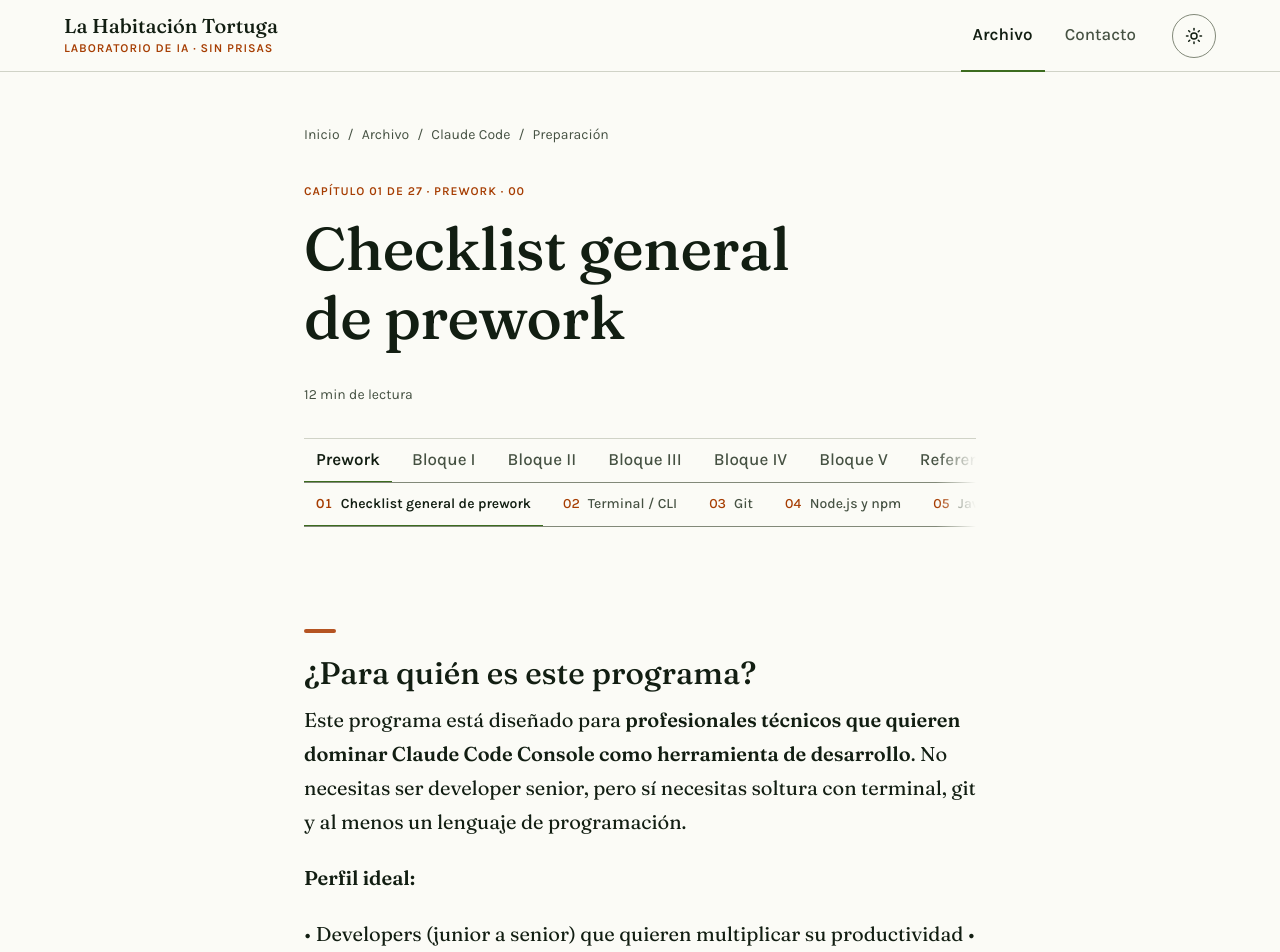
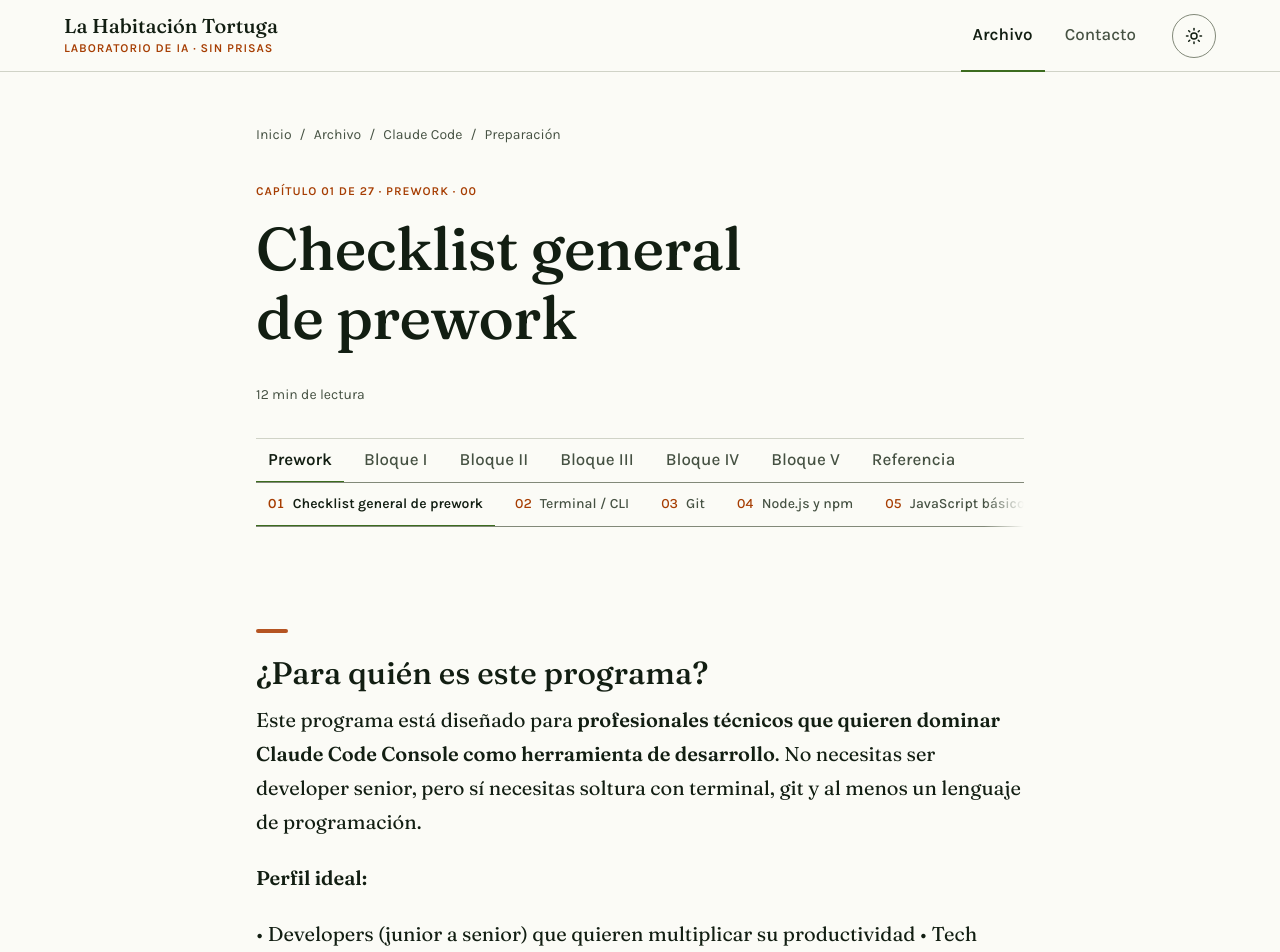
Before and after one commit to aRiveraMerida/lht, a Next.js app: page /blog/claude-code/prework-checklist in a window 1280 px wide. Shown: the top 952 px of the page. Built offline with nearby package versions, Linux system fonts and the light colour scheme.

Commit message:
feat: widen the reading column to about 75 characters

```diff
--- a/app/globals.css
+++ b/app/globals.css
@@ -406,7 +406,8 @@
   .block-head p { font-size: var(--text-sm); color: var(--color-muted); }
 
   /* One reading column, centred, for the article and its header alike. */
-  .read-col { width: 100%; max-width: 42rem; margin-inline: auto; }
+  /* 48rem ≈ 75 characters a line in the 20px Fraunces body (42rem gave ~65). */
+  .read-col { width: 100%; max-width: 48rem; margin-inline: auto; }
 
   /* Post list — date, title, a line of excerpt, a hairline. No boxes. */
   .post-list > li { border-bottom: var(--rule-width) solid var(--color-rule); }
@@ -691,6 +692,8 @@
     line-height: 1.7;
     color: var(--color-ink);
   }
+  /* The column sets the measure here, not 65ch (which would cap it below 48rem). */
+  .article-body, .article-body p { max-width: none; }
   .article-body > * + * { margin-top: 1.1em; }
   .article-body h2 { font-size: var(--text-xl); font-weight: 500; margin-top: 2em; }
   /* A short clay rule opens each section. */
```
